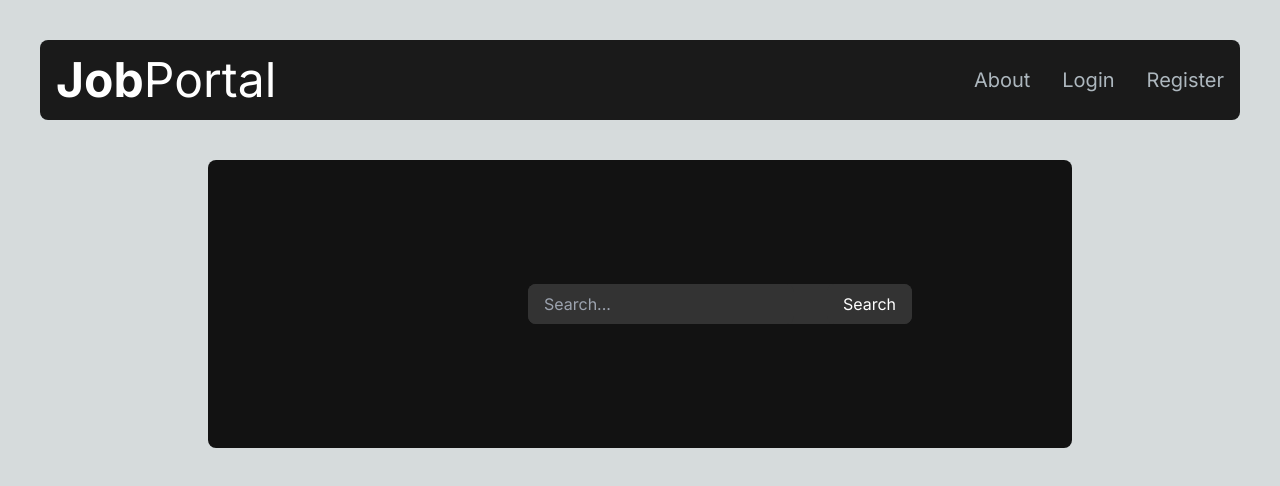
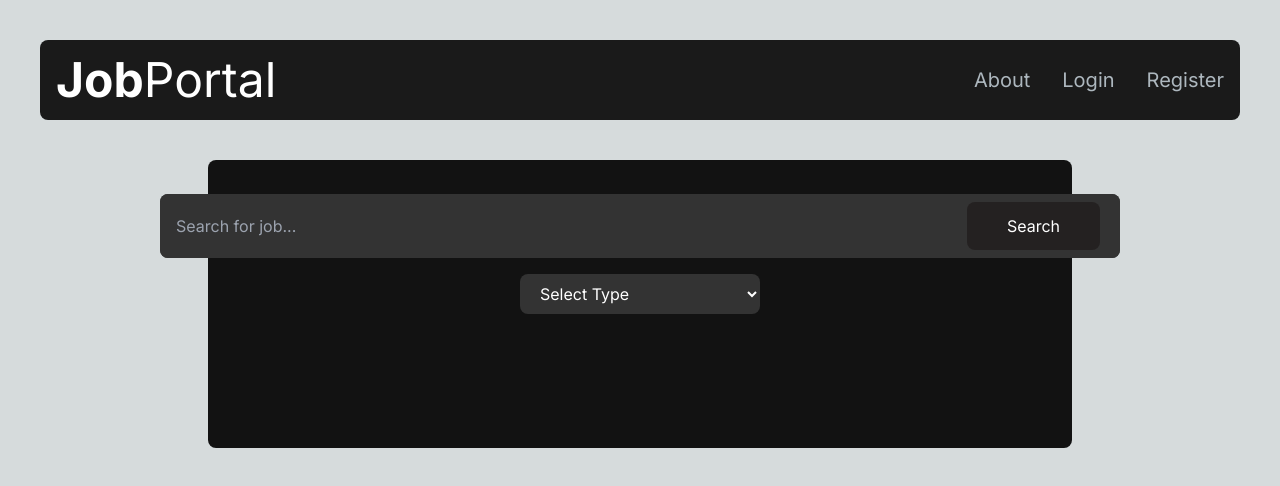
Before and after one commit to Amxn-2/JobPortal, a Next.js app: page / in a window 1280 px wide. Shown: the top 486 px of the page. Built offline with nearby package versions, Linux system fonts and the light colour scheme.

Commit message:
Search bar updated

```diff
--- a/app/components/SearchBar.tsx
+++ b/app/components/SearchBar.tsx
@@ -2,33 +2,44 @@
 import React, { useState } from 'react';
 
 interface SearchBarProps {
-  onSearch: (query: string) => void;
+  onSearch: (query: string, jobType: string) => void;
 }
 
 const SearchBar: React.FC<SearchBarProps> = ({ onSearch }) => {
   const [query, setQuery] = useState('');
+  const [jobType, setJobType] = useState(''); // Initialize with an empty value
 
   const handleSearch = () => {
-    onSearch(query);
+    onSearch(query, jobType);
   };
 
   return (
-    <div className="fixed mx-auto left-52 right-52 my-40 rounded-lg bg-[#121212] p-4 h-72 flex flex-col justify-center items-center">
-      <div className="relative left-20 right-20 w-96 rounded-lg bg-[#333]">
+    <div className="fixed mx-auto left-2 right-2 md:left-52 md:right-52 my-40 rounded-lg bg-[#121212] p-4 h-auto md:h-72 flex flex-col justify-center items-center">
+      <div className="relative w-full md:w-[60rem] rounded-lg bg-[#333]" style={{ marginTop: '-100px' }}>
         <input
           type="text"
-          placeholder="Search..."
+          placeholder="Search for job..."
           value={query}
           onChange={(e) => setQuery(e.target.value)}
-          className="mt- py-2 px-4 rounded-lg bg-[#333] text-white border-none focus:ring-0"
+          className="px-4 w-full md:w-[60rem] bg-[#333] rounded-lg h-16"
         />
         <button
           onClick={handleSearch}
-          className="absolute right-0 top-0 bg-[#333] text-white py-2 px-4 rounded-lg border-none hover:bg-[#555]"
+          className="absolute right-5 top-2 bg-[#242121] text-white py-3 px-10 rounded-lg border-none hover:bg-[#555]"
         >
           Search
         </button>
       </div>
+      <select
+        value={jobType}
+        onChange={(e) => setJobType(e.target.value)}
+        className="mt-4 px-4 w-36 h-10 md:w-60 bg-[#333] text-white rounded-lg border-none"
+      >
+        <option value="">Select Type</option>
+        <option value="full-time">Full Time</option>
+        <option value="part-time">Part Time</option>
+        <option value="work-from-home">Work from Home</option>
+      </select>
     </div>
   );
 };
```
